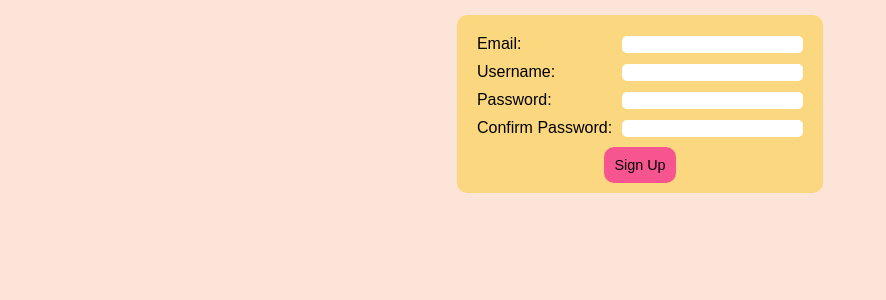
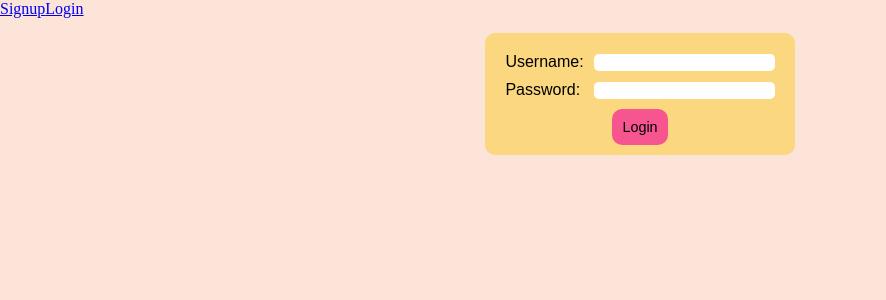
Before and after one commit to Ashleylq/blog-page, a React (Vite) app: page /login in a window 1280 px wide. Shown: the top 300 px of the page, without its empty margins (0-886 px from the left). Built offline with nearby package versions, Linux system fonts and the light colour scheme; a web font is replaced by a local one.

Commit message:
Add react router

```diff
--- a/src/App.jsx
+++ b/src/App.jsx
@@ -1,7 +1,7 @@
 import { useState } from "react"
-import Login from "./pages/auth/Login.jsx";
-import Signup from "./pages/auth/Signup.jsx"
+import { Outlet } from "react-router";
 import userContext from "./userContext.jsx";
+import Navbar from "./pages/navbar/Navbar.jsx";
 
 function App(){
     const [user, setUser] = useState({});
@@ -12,7 +12,8 @@ function App(){
     }
     return (
         <userContext.Provider value={{user, accessToken, logIn}}>
-            <Signup/>
+            <Navbar/>
+            <Outlet/>
         </userContext.Provider>
     )
 }
--- a/src/main.jsx
+++ b/src/main.jsx
@@ -1,10 +1,28 @@
-import { StrictMode } from 'react'
-import { createRoot } from 'react-dom/client'
-import App from './App.jsx'
-import "./index.css"
+import { StrictMode } from 'react';
+import { createRoot } from 'react-dom/client';
+import { createBrowserRouter, RouterProvider } from 'react-router';
+import App from './App.jsx';
+import Signup from "./pages/auth/Signup.jsx";
+import Login from "./pages/auth/Login.jsx"
+import "./index.css";
+
+const router = createBrowserRouter([{
+  path : "/",
+  element : <App/>,
+  children : [
+    {
+      path : "signup",
+      element : <Signup/>
+    },
+    {
+      path : "login",
+      element : <Login/>
+    }
+  ]
+}])
 
 createRoot(document.getElementById('root')).render(
   <StrictMode>
-    <App />
+    <RouterProvider router={router}/>
   </StrictMode>,
 )
--- /dev/null
+++ b/src/pages/navbar/Navbar.jsx
@@ -0,0 +1,12 @@
+import { NavLink } from "react-router";
+
+function Navbar(){
+    return (
+        <nav>
+            <NavLink to="/signup">Signup</NavLink>
+            <NavLink to="/login">Login</NavLink>
+        </nav>
+    )
+}
+
+export default Navbar;
```
